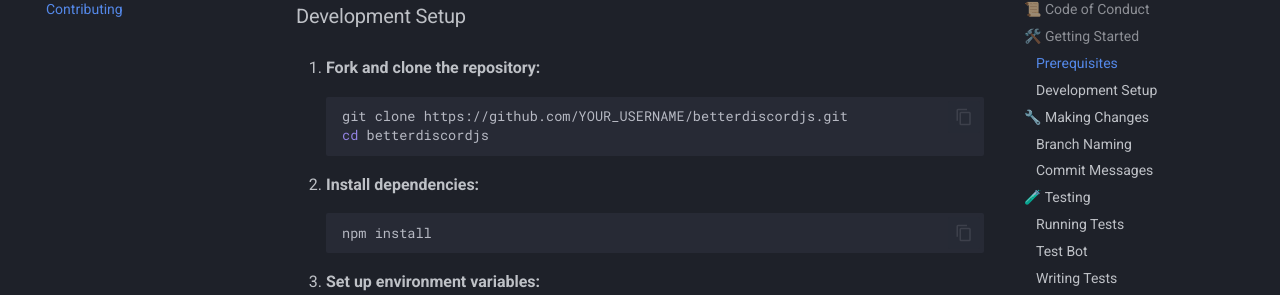
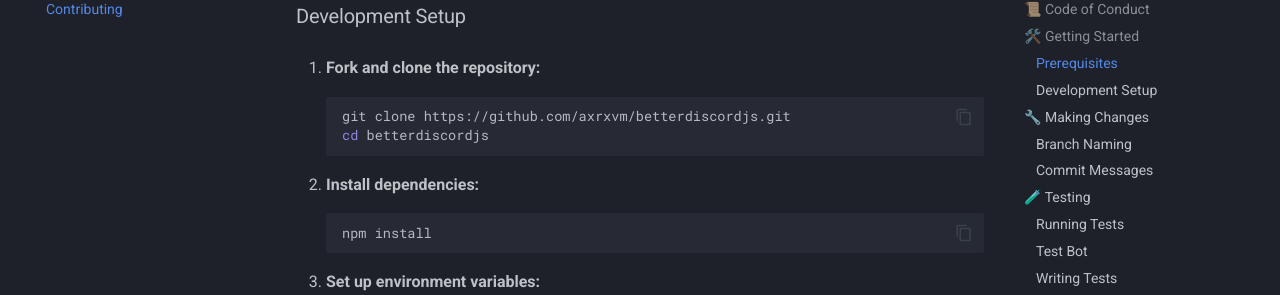
Before and after one commit to axrxvm/betterdiscordjs, an MkDocs documentation site: the page built from docs/CONTRIBUTING.md, in a window 1280 px wide and 900 px high, scrolled down 1333 px. Shown: the part 153-448 px from the top of the window. Built offline with MkDocs 1.6.1 and Material for MkDocs 9.7.7, drawn with Linux system fonts in a browser that asks for light colours; comment, search, counter and statistics services are not loaded; part of the change alters nothing that is shown.

Commit message:
fix: type error in docs

````diff
--- a/docs/CONTRIBUTING.md
+++ b/docs/CONTRIBUTING.md
@@ -47,7 +47,7 @@ This project adheres to a code of conduct. By participating, you are expected to
 
 1. **Fork and clone the repository:**
    ```bash
-   git clone https://github.com/YOUR_USERNAME/betterdiscordjs.git
+   git clone https://github.com/axrxvm/betterdiscordjs.git
    cd betterdiscordjs
    ```
 
````
